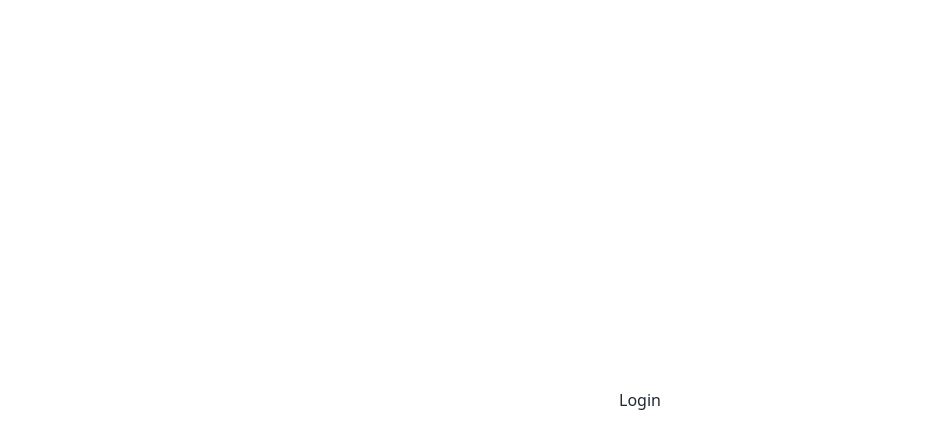
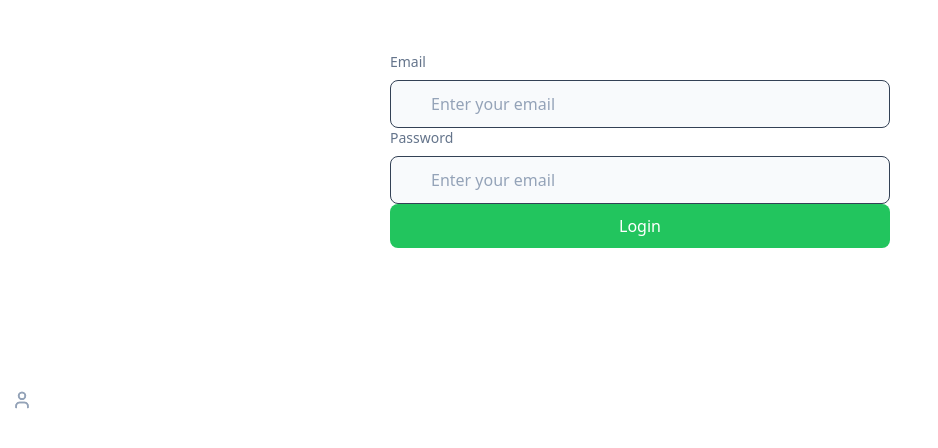
Before and after one commit to Saidelamy/chat-app, a React (Vite) app in the folder Frontend/chat-front-app/: page /login in a window 1280 px wide. Shown: the top 448 px of the page, without its empty margins (0-938 px from the left). Built offline with nearby package versions, Linux system fonts and the light colour scheme.

Commit message:
feature/ add funcitionality for login form

```diff
--- a/Frontend/chat-front-app/src/pages/Login.jsx
+++ b/Frontend/chat-front-app/src/pages/Login.jsx
@@ -1,7 +1,87 @@
-import React from "react";
+import { yupResolver } from "@hookform/resolvers/yup";
+import { LoaderIcon, UserIcon } from "lucide-react";
+import { useForm } from "react-hook-form";
+import * as yup from "yup";
+import { useAuthStore } from "../store/useAuthStore";
+
+const schema = yup.object({
+  email: yup.string().email("Invalid email").required("Email is required"),
+  password: yup
+    .string()
+    .min(3, "Password must be at least 3 chars")
+    .required("Password is required"),
+});
 
 const Login = () => {
-  return <div>Login</div>;
+  const { isLogin, login } = useAuthStore();
+
+  const {
+    register,
+    handleSubmit,
+    formState: { errors },
+  } = useForm(yupResolver(schema));
+
+  const onSubmit = (data) => {
+    login(data);
+  };
+
+  return (
+    <>
+      <div>
+        {/* right */}
+        <div>
+          <form onSubmit={handleSubmit(onSubmit)}>
+            <div>
+              <label className="auth-input-label" htmlFor="">
+                Email
+              </label>
+              <div>
+                <UserIcon className="auth-input-icon" />
+                <input
+                  className="input"
+                  type="text"
+                  placeholder="Enter your email"
+                  {...register("email", { required: true })}
+                />
+              </div>
+
+              <p className="text-red-600"> {errors?.email?.message}</p>
+            </div>
+            <div>
+              <label className="auth-input-label" htmlFor="">
+                Password
+              </label>
+
+              <div>
+                <UserIcon className="auth-input-icon" />
+                <input
+                  className="input"
+                  type="text"
+                  placeholder="Enter your email"
+                  {...register("password", { required: true })}
+                />
+              </div>
+
+              <p className="text-red-600"> {errors?.password?.message}</p>
+            </div>
+            <div>
+              <button className="auth-btn" type="submit" disabled={isLogin}>
+                {isLogin ? (
+                  <LoaderIcon className="w-full h-5 animate-spin text-center" />
+                ) : (
+                  "Login"
+                )}
+              </button>
+            </div>
+          </form>
+        </div>
+        {/* left */}
+        <div>
+          <img src="/login.gif" alt="" />
+        </div>
+      </div>
+    </>
+  );
 };
 
 export default Login;
--- a/Frontend/chat-front-app/src/store/useAuthStore.js
+++ b/Frontend/chat-front-app/src/store/useAuthStore.js
@@ -4,8 +4,8 @@ import { axiosInstance } from "../lib/axios.js";
 export const useAuthStore = create((set) => ({
   authUser: null,
   isCheckingAuth: false,
-
   isSigningUp: false,
+  isLogin: false,
 
   checkAuth: async () => {
     try {
@@ -34,4 +34,18 @@ export const useAuthStore = create((set) => ({
       set({ isSigningUp: false });
     }
   },
+
+  login: async (data) => {
+    set({ isLogin: true });
+    try {
+      const res = await axiosInstance("/auth/login", data);
+
+      set({ authUser: res.data });
+      toast.success("User Logged in successfully!");
+    } catch (error) {
+      toast.error(error.response.data.message);
+    } finally {
+      set({ isLogin: false });
+    }
+  },
 }));
```
